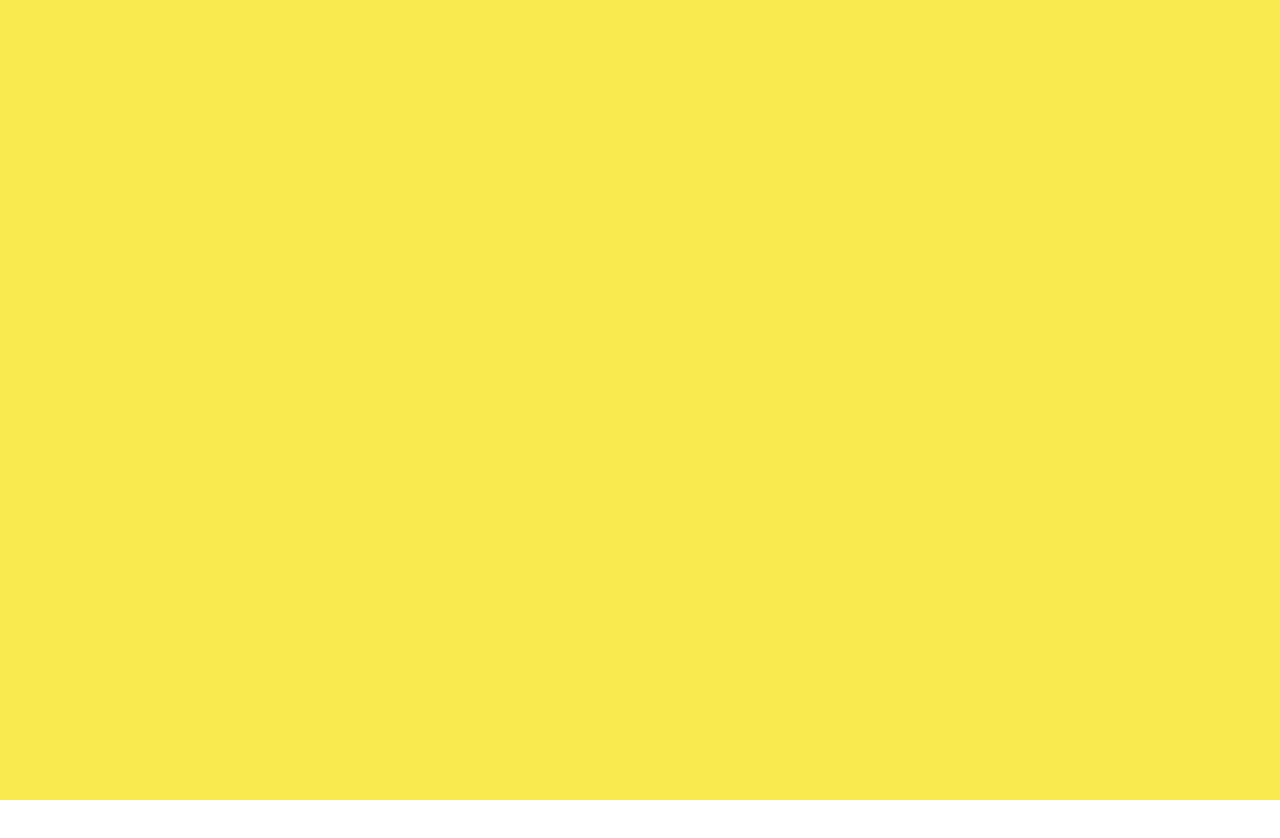
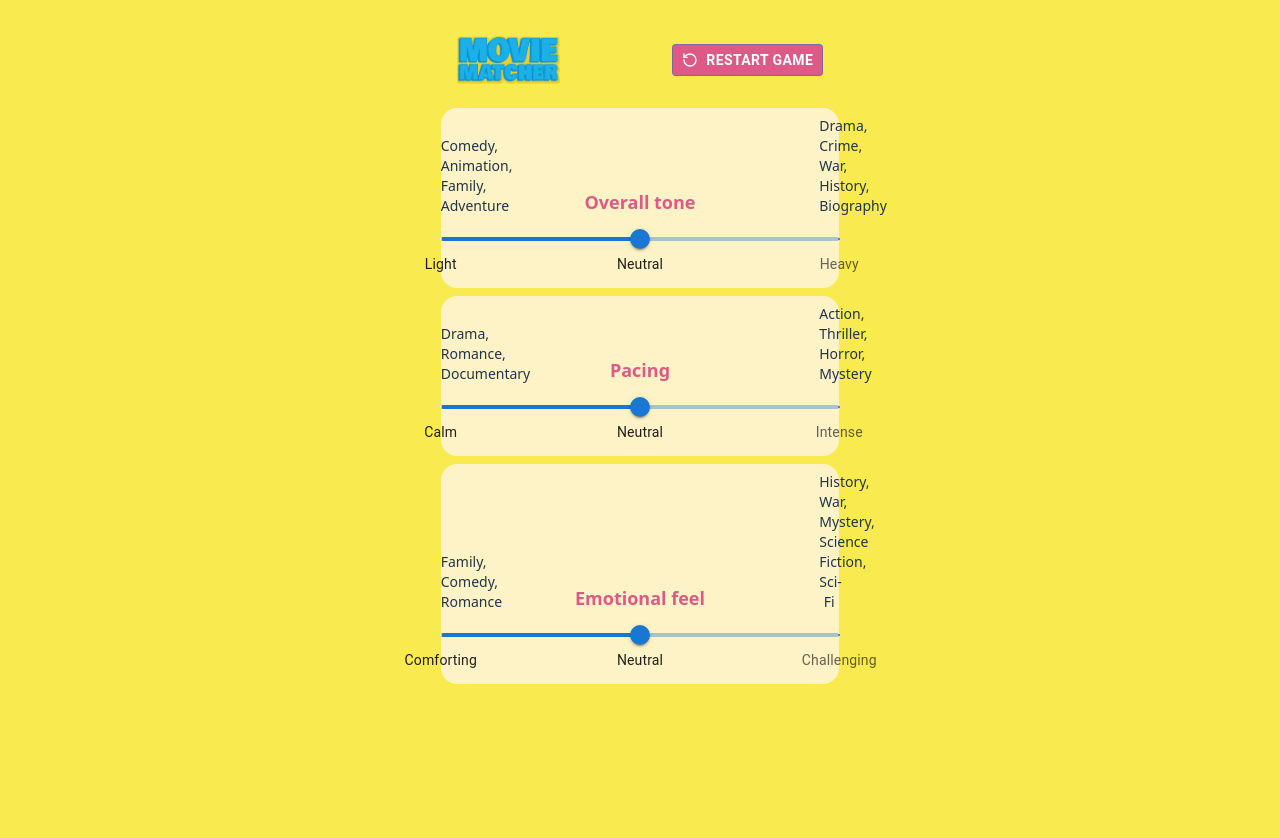
Before and after one commit to ortizfe/group-movie-selection, a React (Vite) app in the folder client/: page /mood in a window 1280 px wide. Before the commit this address had no page. Shown: the top 838 px of the page. Before the commit the page ends 800 px from the top, so only its background shows below. Built offline with nearby package versions, Linux system fonts and the light colour scheme.

Commit message:
updates to filtering page and routing

```diff
--- a/client/package.json
+++ b/client/package.json
@@ -16,6 +16,7 @@
     "@mui/icons-material": "^7.3.5",
     "@mui/material": "^7.3.5",
     "@tailwindcss/vite": "^4.1.17",
+    "lucide-react": "^0.554.0",
     "react": "^19.2.0",
     "react-dom": "^19.2.0",
     "react-router": "^7.9.6",
--- a/client/src/App.css
+++ b/client/src/App.css
@@ -9,6 +9,7 @@
 
 body {
   background-color: #f8ea4f;
+  overflow: hidden;
 }
 
 /* .logo {
--- a/client/src/App.tsx
+++ b/client/src/App.tsx
@@ -1,10 +1,10 @@
 // import { useState, useEffect } from 'react';
 import "./App.css";
-import LandingPage from "./components/LandingPage";
+import LandingPage from "./pages/LandingPage";
 
 function App() {
   return (
-    <div className="flex items-center justify-center min-h-screen p-4">
+    <div className="flex items-center justify-center min-h-screen">
       <LandingPage />
     </div>
   );
--- a/client/src/components/GenreFiltersPage.tsx
+++ /dev/null
@@ -1,5 +0,0 @@
-const GenreFiltersPage = () => {
-  return <div> Genres</div>;
-};
-
-export default GenreFiltersPage;
--- a/client/src/main.tsx
+++ b/client/src/main.tsx
@@ -4,6 +4,7 @@ import "./index.css";
 import App from "./App.tsx";
 import { GlobalStyles, StyledEngineProvider } from "@mui/material";
 import { BrowserRouter, Routes, Route } from "react-router";
+import FiltersPage from "./pages/FiltersPage.tsx";
 
 createRoot(document.getElementById("root")!).render(
   <StrictMode>
@@ -12,6 +13,7 @@ createRoot(document.getElementById("root")!).render(
       <BrowserRouter>
         <Routes>
           <Route index path="/" element={<App />} />
+          <Route path="/mood" element={<FiltersPage />} />
         </Routes>
       </BrowserRouter>
     </StyledEngineProvider>
--- /dev/null
+++ b/client/src/pages/FiltersPage.tsx
@@ -0,0 +1,105 @@
+import Header from "./components/Header";
+import React, { useState } from "react";
+import CustomSlider from "./components/CustomSlider";
+
+const MAPPING = {
+  light: ["Comedy", "Animation", "Family", "Adventure"],
+  heavy: ["Drama", "Crime", "War", "History", "Biography"],
+  calm: ["Drama", "Romance", "Documentary"],
+  intense: ["Action", "Thriller", "Horror", "Mystery"],
+  comforting: ["Family", "Comedy", "Romance"],
+  challenging: ["History", "War", "Mystery", "Science Fiction", "Sci-Fi"],
+};
+
+const toneMarks = [
+  { value: -1, label: "Light" },
+  { value: 0, label: "Neutral" },
+  { value: 1, label: "Heavy" },
+];
+
+const emotionMarks = [
+  { value: -1, label: "Comforting" },
+  { value: 0, label: "Neutral" },
+  { value: 1, label: "Challenging" },
+];
+
+const pacingMarks = [
+  { value: -1, label: "Calm" },
+  { value: 0, label: "Neutral" },
+  { value: 1, label: "Intense" },
+];
+
+const FiltersPage = () => {
+  const [tone, setTone] = useState(0);
+  const [pacing, setPacing] = useState(0);
+  const [emotion, setEmotion] = useState(0);
+
+  const handleTone = (t: number) => {
+    setTone(t);
+  };
+
+  const handlePacing = (p: number) => {
+    setPacing(p);
+  };
+
+  const handleEmotion = (e: number) => {
+    setEmotion(e);
+  };
+
+  const MOODS = [
+    {
+      mood: "Overall tone",
+      value: tone,
+      setValue: handleTone,
+      marks: toneMarks,
+      mapping: {
+        left: MAPPING.light,
+        right: MAPPING.heavy,
+      },
+    },
+    {
+      mood: "Pacing",
+      value: pacing,
+      setValue: handlePacing,
+      marks: pacingMarks,
+      mapping: {
+        left: MAPPING.calm,
+        right: MAPPING.intense,
+      },
+    },
+    {
+      mood: "Emotional feel",
+      value: emotion,
+      setValue: handleEmotion,
+      marks: emotionMarks,
+      mapping: {
+        left: MAPPING.comforting,
+        right: MAPPING.challenging,
+      },
+    },
+  ];
+
+  return (
+    <div className="min-h-screen w-full">
+      <Header />
+      <div className="">
+        {MOODS.map((mood, i) => {
+          return (
+            <React.Fragment key={i}>
+              <CustomSlider
+                mood={mood.mood}
+                value={mood.value}
+                setValue={mood.setValue}
+                marks={mood.marks}
+                leftMapping={mood.mapping.left}
+                rightMapping={mood.mapping.right}
+              />
+            </React.Fragment>
+          );
+        })}
+      </div>
+    </div>
+  );
+};
+
+export default FiltersPage;
--- a/client/src/components/LandingPage.tsx
+++ b/client/src/pages/LandingPage.tsx
@@ -16,7 +16,7 @@ const LandingPage = () => {
       );
     }
 
-    navigate("/moodsIn");
+    navigate("/mood");
   };
 
   const disableButton = !userName.trim();
--- /dev/null
+++ b/client/src/pages/components/CustomSlider.tsx
@@ -0,0 +1,43 @@
+import { Slider } from "@mui/material";
+
+const CustomSlider = ({
+  mood,
+  value,
+  setValue,
+  marks,
+  leftMapping,
+  rightMapping,
+}: {
+  mood: string;
+  value: number;
+  setValue: (v: number) => void;
+  marks: { value: number; label: string }[];
+  leftMapping: string[];
+  rightMapping: string[];
+}) => {
+  const handleChange = (event: Event, newValue: number) => {
+    setValue(newValue);
+  };
+
+  return (
+    <div className="bg-amber-100 rounded-2xl py-2 mb-2">
+      <div className="flex justify-between items-end mb-2">
+        <label className="text-sm w-5">{leftMapping.join(", ")}</label>
+        <label className="text-lg font-bold text-[#dd5a87]">{mood}</label>
+        <label className="text-sm w-5">{rightMapping.join(", ")}</label>
+      </div>
+      <Slider
+        aria-label={mood}
+        defaultValue={0}
+        min={-1}
+        max={1}
+        step={0.25}
+        value={value}
+        onChange={handleChange}
+        marks={marks}
+      />
+    </div>
+  );
+};
+
+export default CustomSlider;
--- /dev/null
+++ b/client/src/pages/components/Header.tsx
@@ -0,0 +1,35 @@
+import { RotateCcw } from "lucide-react";
+import logo from "../../assets/movie-matcher.png";
+import { Button } from "@mui/material";
+import { useNavigate } from "react-router";
+
+const Header = () => {
+  const navigate = useNavigate();
+
+  const handleRestart = (e: React.FormEvent) => {
+    e.preventDefault();
+
+    navigate("/");
+  };
+
+  return (
+    <div className="pb-5">
+      <header>
+        <div className="mx-auto px-4 py-1 space-x-20 flex items-center justify-center gap-8">
+          <img src={logo} className="h-12" />
+          <Button
+            variant="outlined"
+            size="small"
+            className="gap-2 bg-[#dd5a87] text-white font-bold text-[14px] hover:opacity-75"
+            onClick={handleRestart}
+          >
+            <RotateCcw className="w-4 h-4" />
+            Restart Game
+          </Button>
+        </div>
+      </header>
+    </div>
+  );
+};
+
+export default Header;
```
Also changed, not shown: 1 other file (tests, documents, lock files or other folders).
